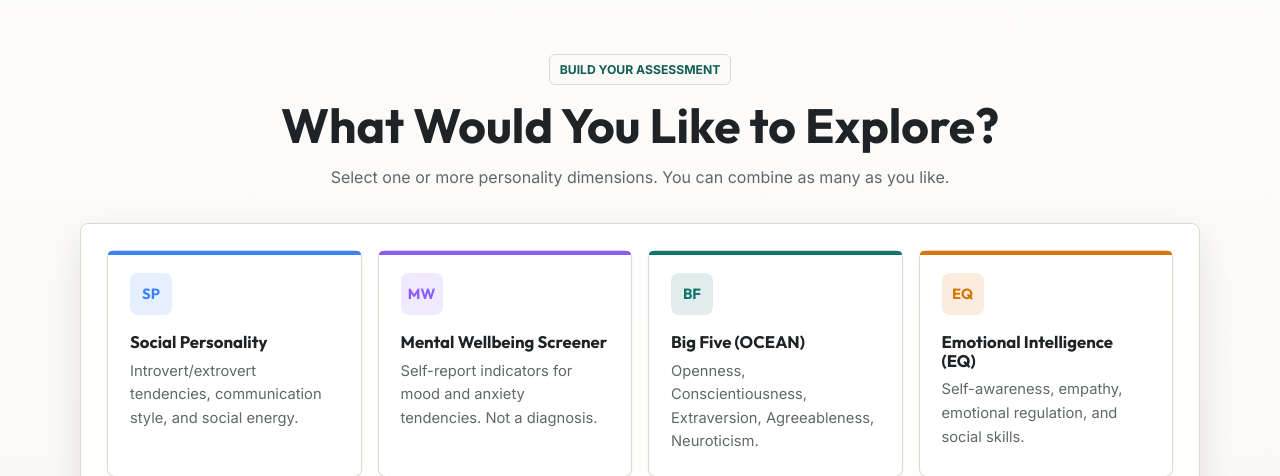
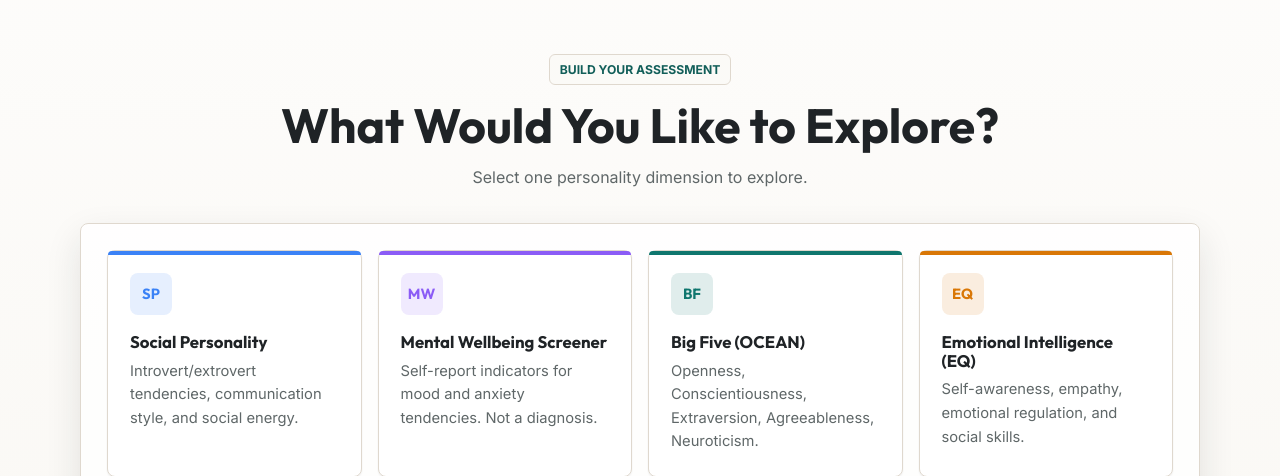
Before and after one commit to Adi-Saha-07/DeepThink-Gen2, a Flask app: page /select-types in a window 1280 px wide. Shown: the part 69-545 px from the top of the page. Run offline with Flask 3, Linux system fonts and the light colour scheme.

Commit message:
Update select_types.html

```diff
--- a/templates/select_types.html
+++ b/templates/select_types.html
@@ -8,7 +8,7 @@
         <div class="form-header">
             <div class="eyebrow">Build your assessment</div>
             <h1>What Would You Like to Explore?</h1>
-            <p class="form-subtitle">Select one or more personality dimensions. You can combine as many as you like.</p>
+            <p class="form-subtitle">Select one personality dimension to explore.</p>
         </div>
 
         {% if error %}
@@ -19,7 +19,7 @@
             <div class="category-grid">
                 {% for key, cat in categories.items() %}
                 <label class="category-card" style="--card-accent: {{ cat.color }};" id="card-{{ key }}">
-                    <input type="checkbox" name="categories" value="{{ key }}" class="category-checkbox">
+                    <input type="radio" name="categories" value="{{ key }}" class="category-checkbox">
                     <div class="category-card-inner">
                         <span class="category-icon">{{ cat.icon }}</span>
                         <h3 class="category-name">{{ cat.name }}</h3>
```
